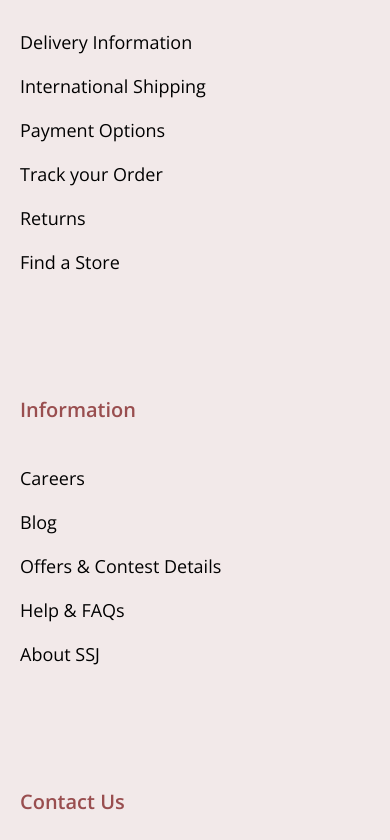
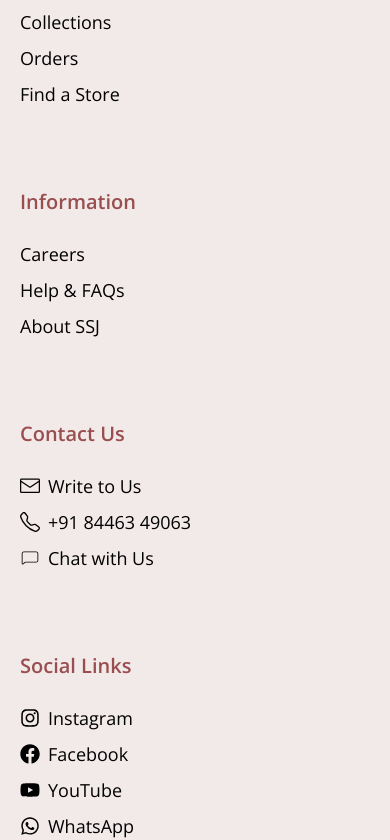
Before and after one commit to enryu-maker/ssj-fe, a React (Create React App) app: page /dashboard in a window 390 px wide. Shown: the part 1164-2004 px from the top of the page. Built offline with nearby package versions, Linux system fonts and the light colour scheme; no server answers.

Commit message:
ffoter changes and miner bug

```diff
--- a/src/Components/Footer.jsx
+++ b/src/Components/Footer.jsx
@@ -5,25 +5,26 @@ import { GoMail } from 'react-icons/go';
 import { BsTelephone } from 'react-icons/bs';
 import { CiChat1 } from 'react-icons/ci';
 import { Link } from 'react-router-dom';
+import { FaInstagram, FaFacebook, FaYoutube, FaWhatsapp } from 'react-icons/fa';
 
 const Footer = () => {
   return (
     <div className="mt-10 bg-secondary-color font-Raleway">
       <div className="container mx-auto px-5 md:px-10">
-        <div className="grid grid-cols-1 sm:grid-cols-2 md:grid-cols-3 gap-10">
-          <div className="mt-20">
-            <h1 className="text-xl mb-10 text-primary-color font-semibold">Useful Links</h1>
-            <div className="flex flex-col gap-4">
+        <div className="grid grid-cols-1 sm:grid-cols-2 md:grid-cols-4 gap-10">
+          <div className="mt-10 sm:mt-20">
+            <h1 className="text-xl mb-6 sm:mb-10 text-primary-color font-semibold">Useful Links</h1>
+            <div className="flex flex-col gap-2 sm:gap-4">
               {UsefulLinks.map((item, index) => (
-                <a href={item.link} key={index} className="text-lg md:text-xl hover:text-primary-color">
+                <Link to={item.link} key={index} className="text-lg md:text-xl hover:text-primary-color">
                   {item.name}
-                </a>
+                </Link>
               ))}
             </div>
           </div>
-          <div className="mt-20">
-            <h1 className="text-xl mb-10 text-primary-color font-semibold">Information</h1>
-            <div className="flex flex-col gap-4">
+          <div className="mt-10 sm:mt-20">
+            <h1 className="text-xl mb-6 sm:mb-10 text-primary-color font-semibold">Information</h1>
+            <div className="flex flex-col gap-2 sm:gap-4">
               {Information.map((item, index) => (
                 <a href={item.link} key={index} className="text-lg md:text-xl hover:text-primary-color">
                   {item.name}
@@ -31,25 +32,46 @@ const Footer = () => {
               ))}
             </div>
           </div>
-          <div className="mt-20">
-            <h1 className="text-xl mb-10 text-primary-color font-semibold">Contact Us</h1>
-            <div className="flex flex-col gap-4">
-              <div className="flex items-center gap-3 text-lg md:text-xl">
+          <div className="mt-10 sm:mt-20">
+            <h1 className="text-xl mb-6 sm:mb-10 text-primary-color font-semibold">Contact Us</h1>
+            <div className="flex flex-col gap-2 sm:gap-4">
+              <div className="flex items-center gap-2 md:gap-3 text-lg md:text-xl">
                 <GoMail className="text-xl md:text-3xl" />
-                <a href="#/" className="hover:text-primary-color">Write to Us</a>
+                <a href="mailto:saishraddhajewellers@gmail.com" className="hover:text-primary-color">Write to Us</a>
               </div>
-              <div className="flex items-center gap-3 text-lg md:text-xl">
+              <div className="flex items-center gap-2 md:gap-3 text-lg md:text-xl">
                 <BsTelephone className="text-xl md:text-3xl" />
-                <a href="#/" className="hover:text-primary-color">1234567890</a>
+                <a href="tel:+918446349063" className="hover:text-primary-color">+91 84463 49063</a>
               </div>
-              <div className="flex items-center gap-3 text-lg md:text-xl">
+              <div className="flex items-center gap-2 md:gap-3 text-lg md:text-xl">
                 <CiChat1 className="text-xl md:text-3xl" />
-                <a href="#/" className="hover:text-primary-color">Chat with Us</a>
+                <Link to="/contacts" className="hover:text-primary-color">Chat with Us</Link>
               </div>
             </div>
           </div>
+          <div className="mt-10 sm:mt-20">
+            <h1 className="text-xl mb-6 sm:mb-10 text-primary-color font-semibold">Social Links</h1>
+            <div className="flex flex-col gap-2 sm:gap-4">
+              <a href="https://www.instagram.com/saishraddhajewellersofficial/" className="flex items-center gap-2 text-lg md:text-xl hover:text-primary-color">
+                <FaInstagram className="text-xl md:text-3xl" />
+                Instagram
+              </a>
+              <a href="https://www.facebook.com/saishraddhajewellersofficial/" className="flex items-center gap-2 text-lg md:text-xl hover:text-primary-color">
+                <FaFacebook className="text-xl md:text-3xl" />
+                Facebook
+              </a>
+              <a href="https://www.youtube.com/channel/UCkkAllN-8Xr3n4aRjBxpfIA" className="flex items-center gap-2 text-lg md:text-xl hover:text-primary-color">
+                <FaYoutube className="text-xl md:text-3xl" />
+                YouTube
+              </a>
+              <a href="https://wa.me/+918446349063" className="flex items-center gap-2 text-lg md:text-xl hover:text-primary-color">
+                <FaWhatsapp className="text-xl md:text-3xl" />
+                WhatsApp
+              </a>
+            </div>
+          </div>
         </div>
-        <div className="mt-5 py-2 text-primary-color flex flex-col items-center">
+        <div className="mt-10 py-2 text-primary-color flex flex-col items-center">
           <p className="text-sm">&copy; {new Date().getFullYear()} SSJ Company Limited. All Rights Reserved.</p>
           <div className="flex flex-wrap justify-center gap-2 text-sm">
             <Link to="/terms-and-conditions" className="hover:font-semibold transition-all ease-linear delay-75">Terms & Conditions |</Link>
--- a/src/Components/Header.jsx
+++ b/src/Components/Header.jsx
@@ -7,7 +7,7 @@ import {
   IoSearchOutline,
 } from "react-icons/io5";
 import { HiOutlineUser } from "react-icons/hi2";
-import { Link } from "react-router-dom";
+import { Link, useNavigate } from "react-router-dom";
 import { motion } from "framer-motion";
 import Login from "../Pages/Login";
 import { MdOutlinePhone, MdOutlineEmail } from "react-icons/md";
@@ -41,6 +41,7 @@ const Header = () => {
   const cart = useSelector((state) => state.cart);
   const wishlist = useSelector((state) => state.wishlist);
   const mainCategories = useSelector(selectMainCategories);
+  const navigate = useNavigate();
 
 
   useEffect(() => {
@@ -49,6 +50,7 @@ const Header = () => {
 
   const handleLogout = () => {
     dispatch(signOutUser());
+    navigate("/");
   };
 
   const HandleModal = () => {
--- a/src/data.js
+++ b/src/data.js
@@ -29,28 +29,20 @@ export const ShopByGenderData = [
 
 export const UsefulLinks = [
   {
-    name: 'Delivery Information',
-    link: '',
+    name: 'All jewellery',
+    link: '/products',
   },
   {
-    name: 'International Shipping',
-    link: '',
+    name: 'Collections',
+    link: '/collections',
   },
   {
-    name: 'Payment Options',
-    link: '',
-  },
-  {
-    name: 'Track your Order',
-    link: '',
-  },
-  {
-    name: 'Returns',
-    link: '',
+    name: 'Orders',
+    link: '/dashboard/orders',
   },
   {
     name: 'Find a Store',
-    link: '',
+    link: '/stores',
   },
 ];
 
@@ -86,16 +78,8 @@ export const Information = [
     link: '',
   },
   {
-    name: 'Blog',
-    link: '',
-  },
-  {
-    name: 'Offers & Contest Details',
-    link: '',
-  },
-  {
     name: 'Help & FAQs',
-    link: '',
+    link: '/contacts',
   },
   {
     name: 'About SSJ',
```
Also changed, not shown: src/Components/MobileHeader.jsx (+52 -13 lines), src/Pages/ProfileDetails.jsx (+84 -39 lines).
